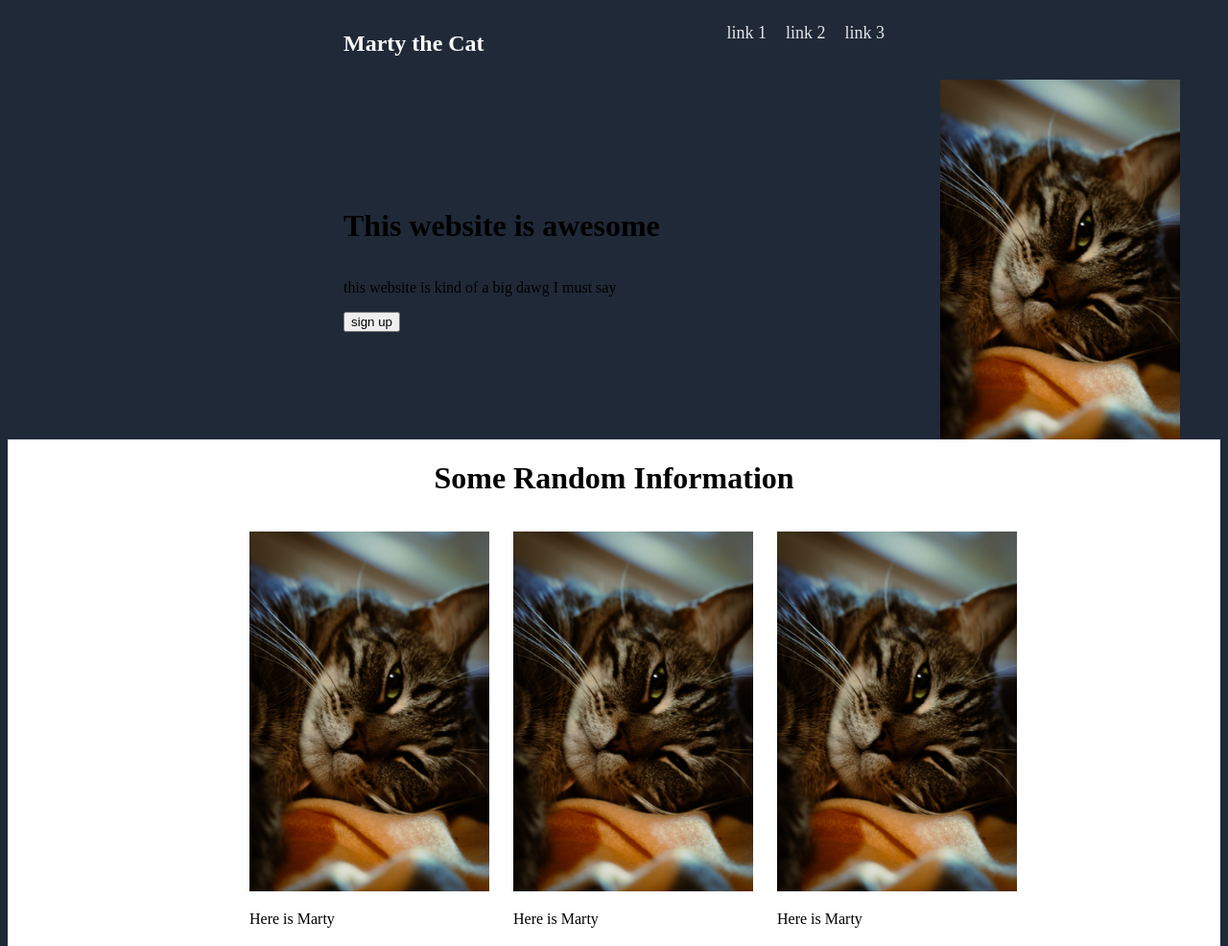
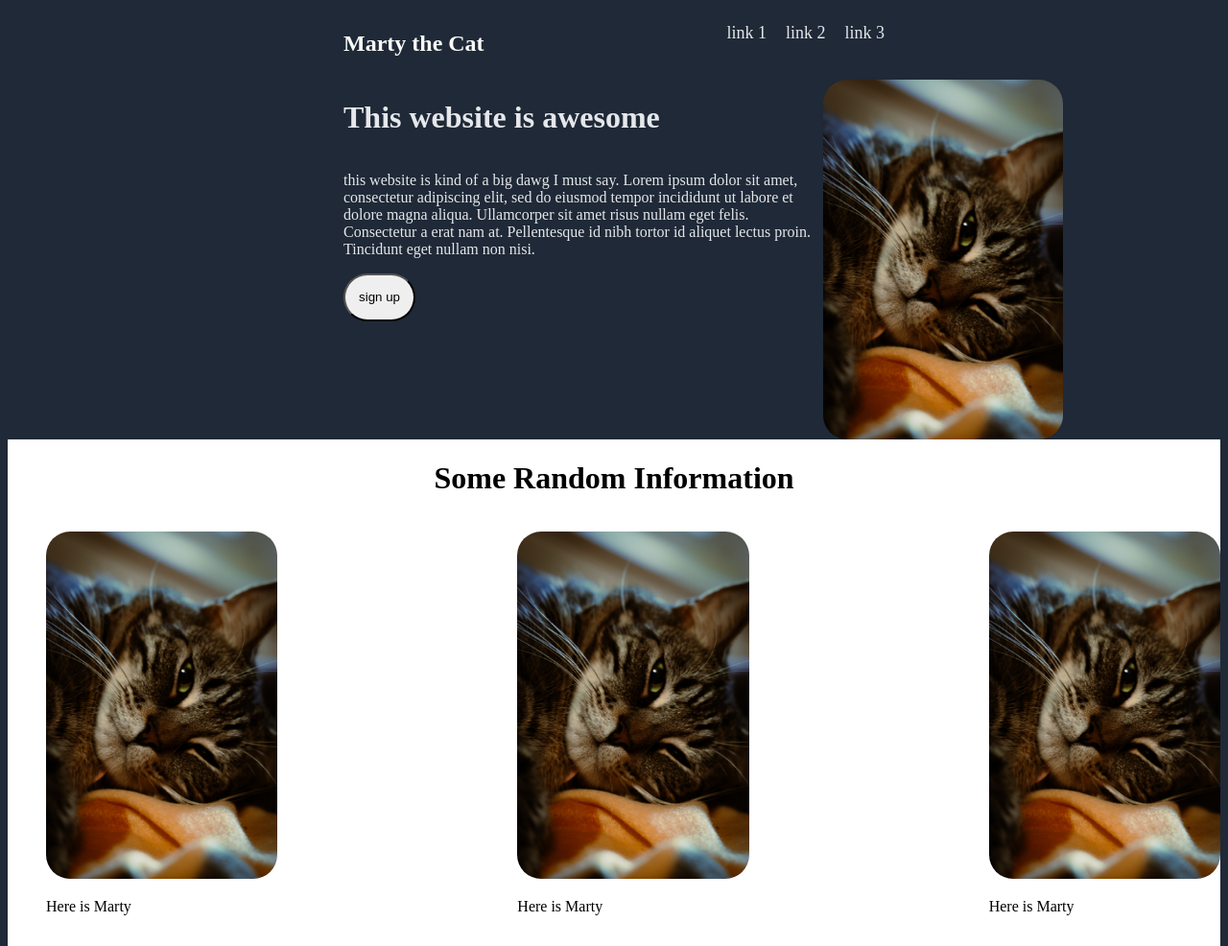
Before and after one commit to StunnaDawg/landing-page, a plain HTML site: page index.html in a window 1280 px wide. Shown: the top 986 px of the page at 96% size. Drawn offline with Linux system fonts and the light colour scheme.

Commit message:
hero styles v1

```diff
--- a/index.html
+++ b/index.html
@@ -19,7 +19,7 @@
     <div class="hero">
             <div class="left-side">
                 <h1>This website is awesome</h1>
-                <p> this website is kind of a big dawg I must say</p>
+                <p> this website is kind of a big dawg I must say. Lorem ipsum dolor sit amet, consectetur adipiscing elit, sed do eiusmod tempor incididunt ut labore et dolore magna aliqua. Ullamcorper sit amet risus nullam eget felis. Consectetur a erat nam at. Pellentesque id nibh tortor id aliquet lectus proin. Tincidunt eget nullam non nisi.</p>
                 <button>sign up</button>
             </div>
         <div class="image">
--- a/styles.css
+++ b/styles.css
@@ -44,6 +44,7 @@ a {
 }
 
 img {
+    border-radius: 25px;
     height: auto;
     max-width: 100%;
 }
@@ -52,22 +53,36 @@ img {
     display: flex;
     flex-shrink: 1;
     overflow: auto;
+    color: #e5e7eb;
 
 }
 
 .left-side {
     display: flex;
-    flex: 1 1 auto;
+    flex: 0 1 auto;
     flex-direction: column;
-    justify-content: center;
     align-items: flex-start;
     margin-left: 350px;
 }
 
+.left-side p {
+    display: flex;
+   overflow: hidden;
+   flex-shrink: 1;
+   width: 500px;
+
+}
+
+.left-side button {
+    width: 75px;
+    height: 50px;
+}
+
 .image {
     display: flex;
-    flex: 1;
-    gap: 50px;
+    flex: 1 0 auto;
+    justify-content: flex-end;
+    margin-right: 350px;
 }
 
 .meat {
@@ -81,7 +96,7 @@ img {
 
 .image-list {
     display: flex;
-    gap: 25px;
+    gap: 250px;
 }
 
 .quote {
@@ -115,6 +130,7 @@ img {
 }
 
 .action-button {
+    border-radius: 25px;
     background-color: #3882f6;
     display: flex;
     flex-direction: row;
@@ -130,6 +146,10 @@ img {
     font-size: x-small;
 }
 
+button {
+    border-radius: 25px;
+}
+
 .footer {
     background-color: #1F2937;
     color: #e5e7eb;
```
